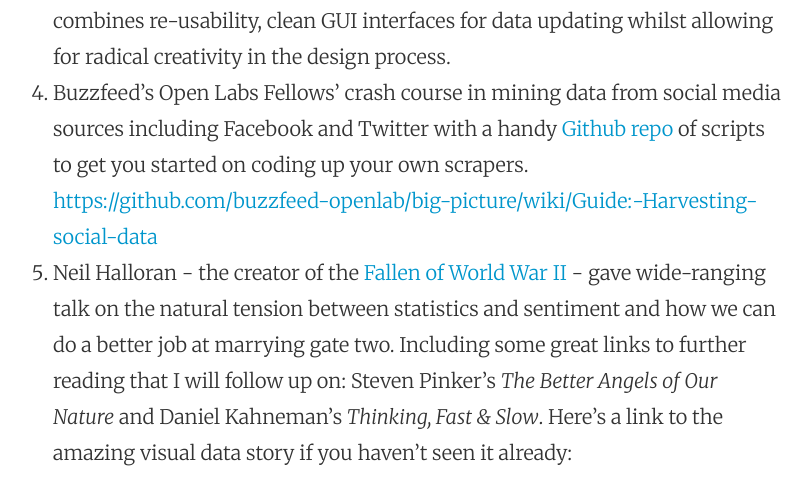
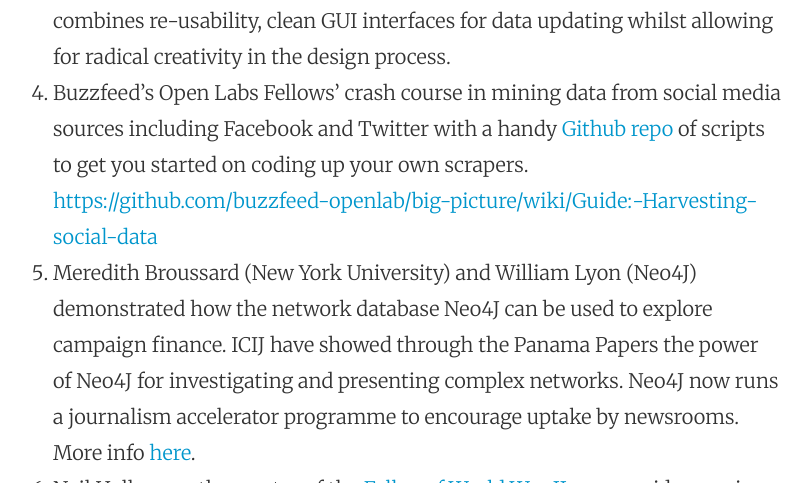
Before and after one commit to pamegeo/blog, a Jekyll site: the page built from _posts/2017-3-9-nicar-2017.markdown, in a window 1280 px wide and 900 px high, scrolled down 1293 px, cut to the strip 0-483 px from the top of the window. Shown: the whole strip, without its empty margins (243-1055 px from the left). Built offline with Jekyll 4.4.1, drawn with Linux system fonts in a browser that asks for light colours; nearby versions of some CDN libraries; some of the changed text lies outside the part shown.

Commit message:
Update blog

```diff
--- a/_posts/2017-3-9-nicar-2017.markdown
+++ b/_posts/2017-3-9-nicar-2017.markdown
@@ -12,7 +12,8 @@ I was lucky enough to attend [NICAR](https://www.ire.org/nicar/) this year - the
 2. Michelle Borkin’s talk on the cognition of data visualisation based on a large scale experiment which tracked the responses, recall and eye-movements of volunteers exposed to hundreds of static infographics and charts. Some of the findings were surprising and counter to the lauded Tufte’s [data-ink ratio paradigm](http://www.infovis-wiki.net/index.php/Data-Ink_Ratio). For instance, Borkin found that information redundnacy in charts positively influenced particiapnts' recall and understanding. The whole dataset for the project including has been released for openly as the [Massvis Dataset](http://massvis.mit.edu/).
 3. A quick introduction to [Kiln’s Flourish Studio](https://flourish.studio/). Kiln founder Duncan Clarke demoed the new platform for publishing interactive data visualisations that combines re-usability, clean GUI interfaces for data updating whilst allowing for radical creativity in the design process.
 4. Buzzfeed’s Open Labs Fellows' crash course in mining data from social media sources including Facebook and Twitter with a handy [Github repo](https://github.com/buzzfeed-openlab/big-picture/wiki/Guide:-Harvesting-social-data) of scripts to get you started on coding up your own scrapers. [https://github.com/buzzfeed-openlab/big-picture/wiki/Guide:-Harvesting-social-data](https://github.com/buzzfeed-openlab/big-picture/wiki/Guide:-Harvesting-social-data)
-5. Neil Halloran - the creator of the [Fallen of World War II](https://vimeo.com/128373915) - gave wide-ranging talk on the natural tension between statistics and sentiment and how we can do a better job at marrying gate two. Including some great links to further reading that I will follow up on: Steven Pinker’s *The Better Angels of Our Nature* and Daniel Kahneman’s *Thinking, Fast & Slow*. Here’s a link to the amazing visual data story if you haven’t seen it already:
+5. Meredith Broussard (New York University) and William Lyon (Neo4J) demonstrated how the network database Neo4J can be used to explore campaign finance. ICIJ have showed through the Panama Papers the power of Neo4J for investigating and presenting complex networks. Neo4J now runs a journalism accelerator programme to encourage uptake by newsrooms. More info [here](bit.ly/neo4j_ddj).
+6. Neil Halloran - the creator of the [Fallen of World War II](https://vimeo.com/128373915) - gave wide-ranging talk on the natural tension between statistics and sentiment and how we can do a better job at marrying gate two. Including some great links to further reading that I will follow up on: Steven Pinker’s *The Better Angels of Our Nature* and Daniel Kahneman’s *Thinking, Fast & Slow*. Here’s a link to the amazing visual data story if you haven’t seen it already:
 
 
 <iframe src="https://player.vimeo.com/video/128373915" width="100%" height="380" frameborder="100" align="center" webkitallowfullscreen mozallowfullscreen allowfullscreen></iframe>
```
Also changed, not shown: other parts of _posts/2017-3-9-nicar-2017.markdown (+1 -1 lines).
